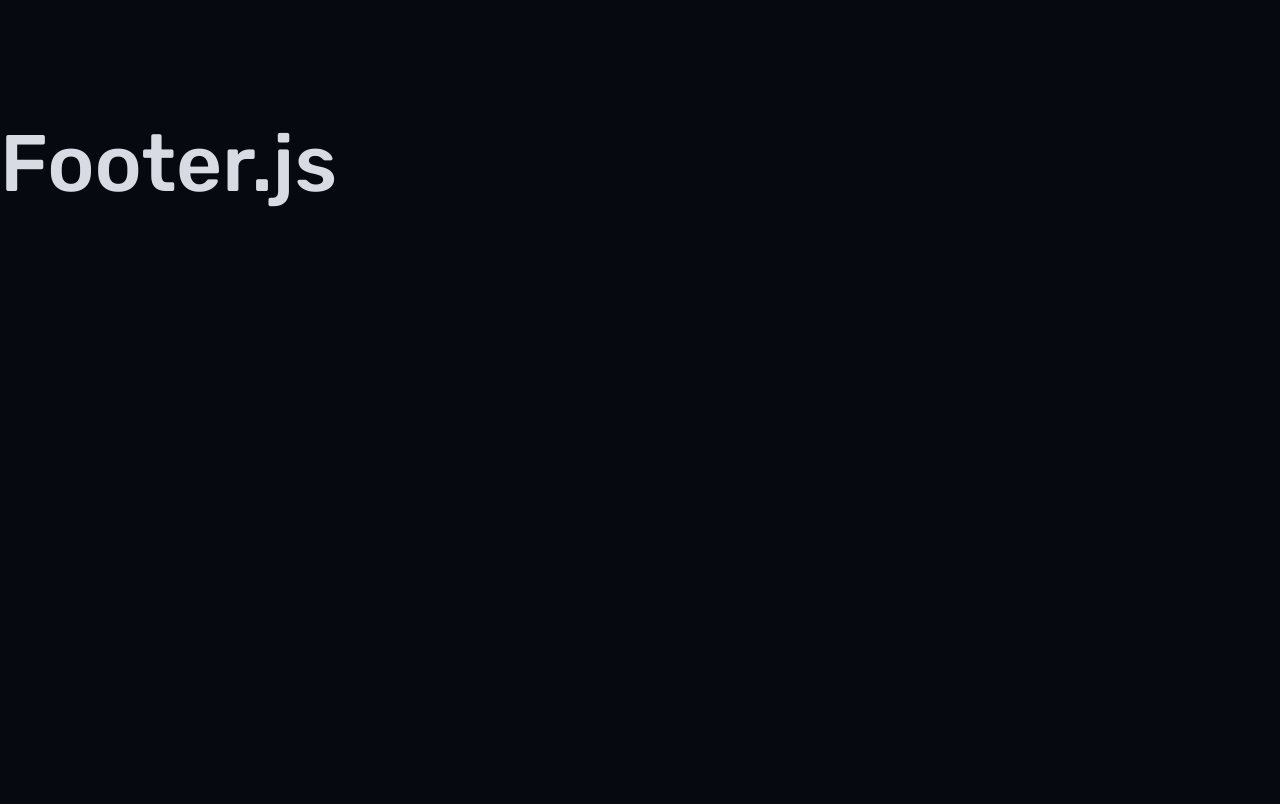
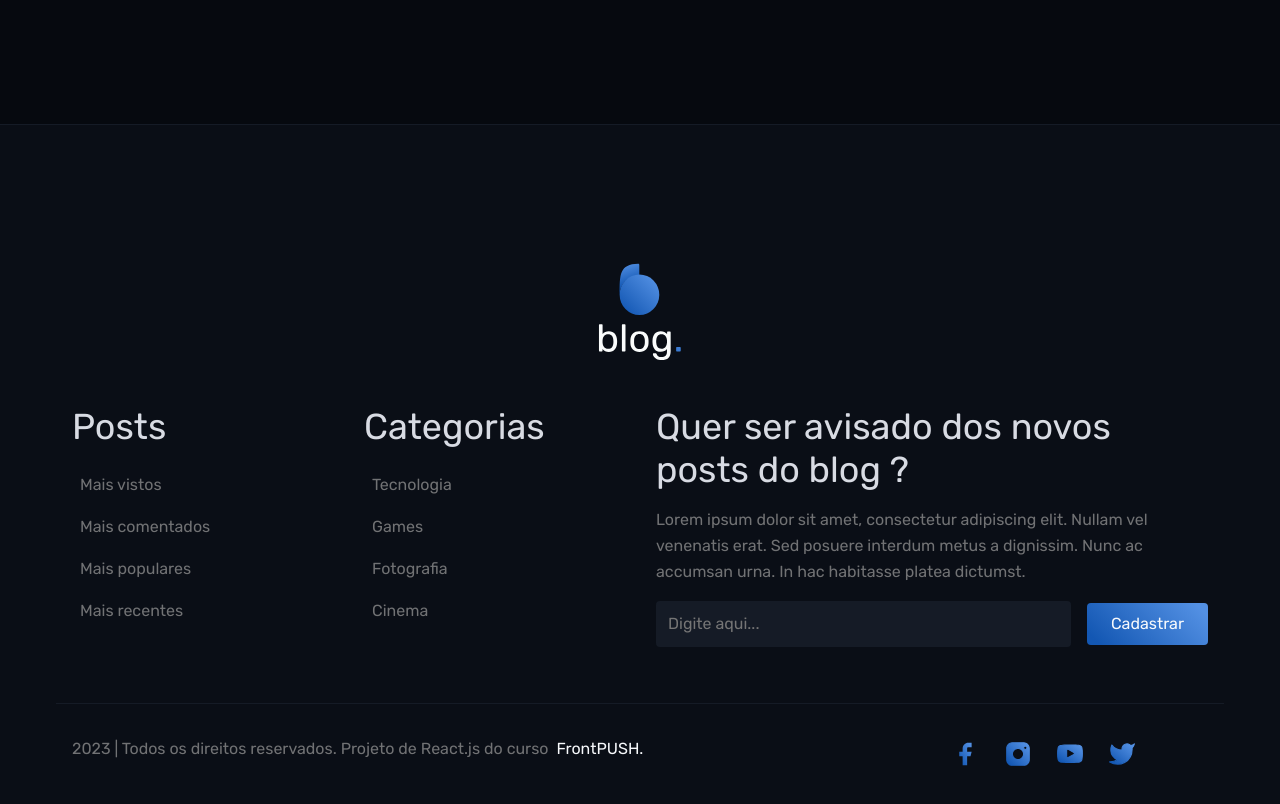
Before and after one commit to ItaloFabricio/blog, a React (Create React App) app: page / in a window 1280 px wide. Shown: the part 580-1384 px from the top of the page. Before the commit the page ends 800 px from the top, so only its background shows below. Built offline with nearby package versions, Linux system fonts and the light colour scheme.

Commit message:
feat: footer criado

```diff
--- a/src/pages/Footer/index.js
+++ b/src/pages/Footer/index.js
@@ -1,9 +1,74 @@
-
+import IconFacebook from '../../svg/icon-facebook.svg';
+import IconInstagram from '../../svg/icon-instagram.svg';
+import IconYoutube from '../../svg/icon-youtube.svg';
+import IconTwitter from '../../svg/icon-twitter.svg';
+import logo from '../../svg/blog-logo2.svg'
 
 const Footer = () => {
     return(
         <>
-            <h1>Footer.js</h1>
+            <footer className="bg-section bt-black">
+                <section className="container pb-0">
+                    <div className="row flex-center">
+                        <img src={logo} className="icon-l"></img>
+                    </div>
+
+                    <div className="row pb-3 bb-black">
+                        <div className="grid-3">
+                            <h4>Posts</h4>
+                            <div className="flex-start-column mt-2">
+                                <a href="" className="color-gray link-footer">Mais vistos</a>
+                                <a href="" className="color-gray link-footer">Mais comentados</a>
+                                <a href="" className="color-gray link-footer">Mais populares</a>
+                                <a href="" className="color-gray link-footer">Mais recentes</a>
+                            </div>
+                        </div>
+
+                        <div className="grid-3">
+                            <h4>Categorias</h4>
+                            <div className="flex-start-column mt-2">
+                                <a href="#" className="color-gray link-footer">Tecnologia</a>
+                                <a href="#" className="color-gray link-footer">Games</a>
+                                <a href="#" className="color-gray link-footer">Fotografia</a>
+                                <a href="#" className="color-gray link-footer">Cinema</a>
+                            </div>
+                        </div>
+
+                        <div className="grid-6">
+                            <h4 className="mb-2">Quer ser avisado dos novos posts do blog ?</h4>
+                            <p>
+                                Lorem ipsum dolor sit amet, consectetur adipiscing elit. Nullam vel venenatis erat. Sed posuere interdum metus a dignissim. Nunc ac accumsan urna. In hac habitasse platea dictumst.
+                            </p>
+                            <div className="flex-start-row mt-2">
+                                <input type="text" name="search" id="" placeholder="Digite aqui..."></input>
+                                <button className="btn ml-2">Cadastrar</button>
+                            </div>
+                        </div>
+                    </div>
+
+                    <div className="row">
+                        <div className="grid-9">
+                            <p>2023 | Todos os direitos reservados.
+                                Projeto de React.js do curso
+                                &nbsp;
+                                <a
+                                href="https://www.frontpush.com.br/"
+                                target="_blank"
+                                rel="noreferrer"
+                                >FrontPUSH.
+                                </a>
+                            </p>
+                        </div>
+
+                        <div className="grid-3">
+                            <img src={IconFacebook} className="icon-s"></img>
+                            <img src={IconInstagram} className="icon-s ml-2"></img>
+                            <img src={IconYoutube} className="icon-s ml-2"></img>
+                            <img src={IconTwitter} className="icon-s ml-2"></img>
+                        </div>
+                    </div>
+                </section>
+            </footer>
         </>
     );
 }
```
